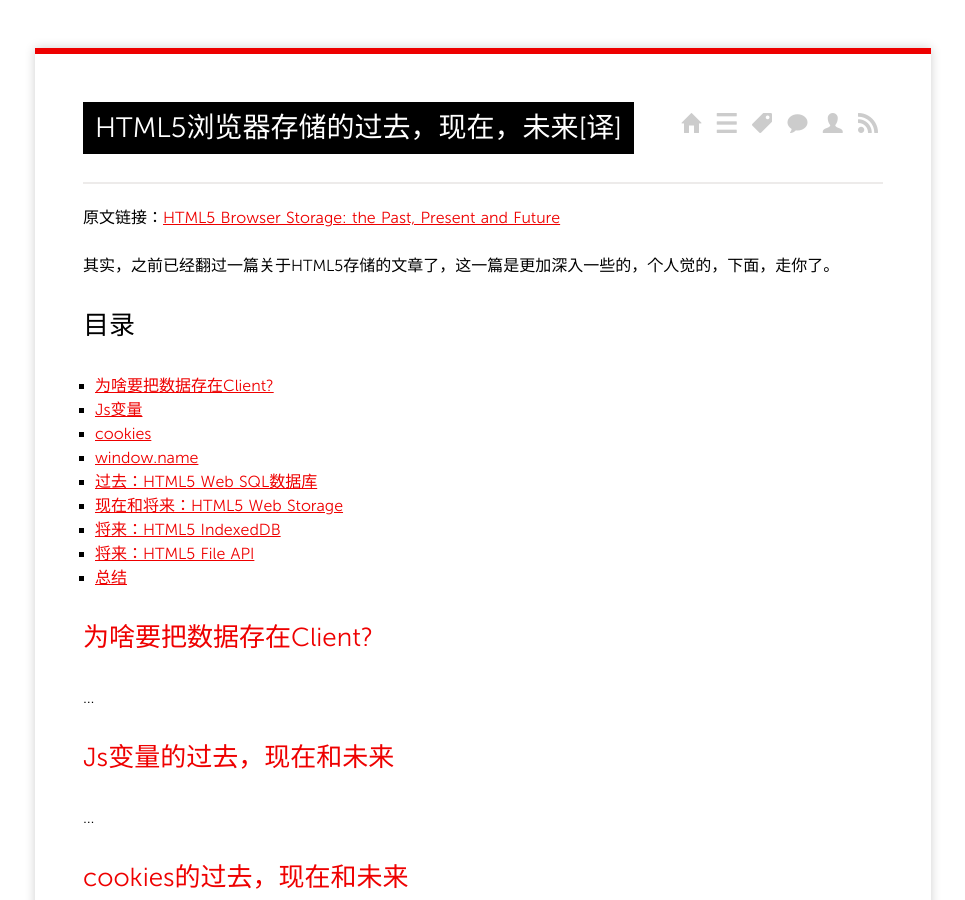
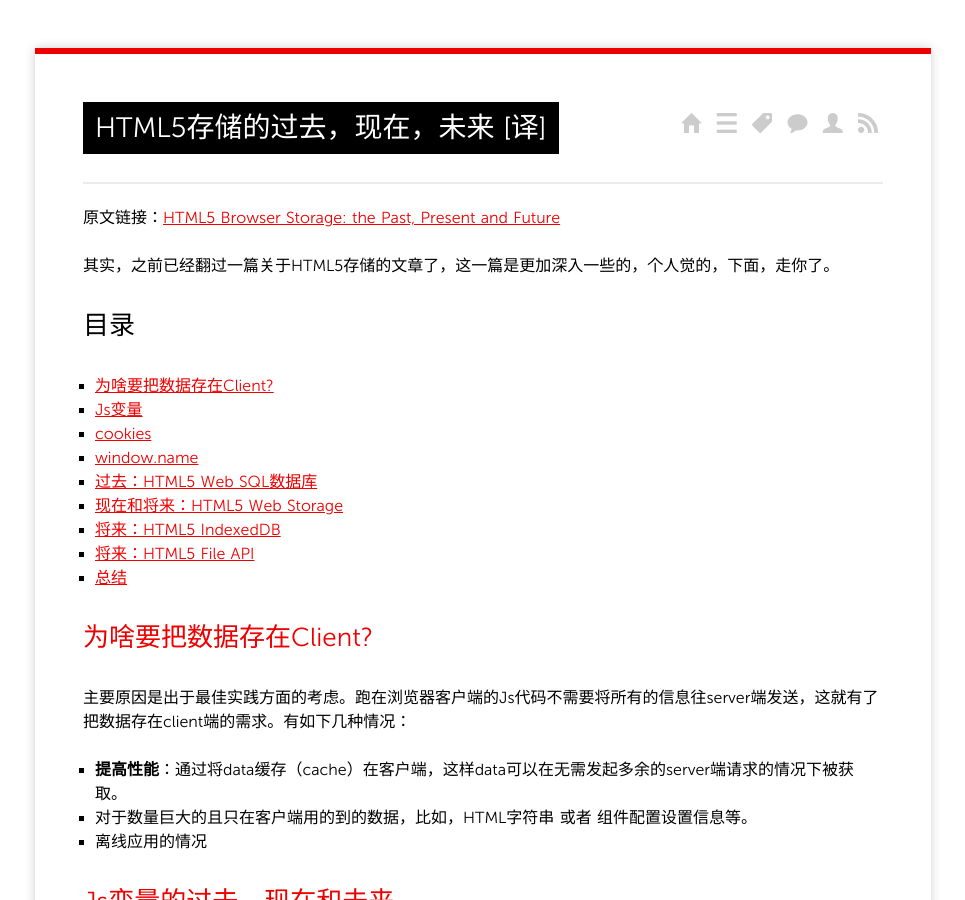
Before and after one commit to grahamle/grahamle.github.com, a Jekyll site: the page built from _posts/2013/2013-10-30-HTML5浏览器存储.md, in a window 1280 px wide and 900 px high. Shown: the whole window, without its empty margins (157-1122 px from the left). Built offline with Jekyll 4.4.1, drawn with Linux system fonts in a browser that asks for light colours; Markdown is read by kramdown in place of the engine named in the settings; comment, search, counter and statistics services are not loaded; some of the changed text lies outside the part shown.

Commit message:
HTML5存储的前世今生：为啥要有本地存储

```diff
--- a/_posts/2013/2013-10-30-HTML5浏览器存储.md
+++ b/_posts/2013/2013-10-30-HTML5浏览器存储.md
@@ -24,7 +24,11 @@ tag:
 - [总结](#p9)
 
 ## <a name="p1">为啥要把数据存在Client?</a>
-...
+主要原因是出于最佳实践方面的考虑。跑在浏览器客户端的Js代码不需要将所有的信息往server端发送，这就有了把数据存在client端的需求。有如下几种情况：
+
+- **提高性能**：通过将data缓存（cache）在客户端，这样data可以在无需发起多余的server端请求的情况下被获取。
+- 对于数量巨大的且只在客户端用的到的数据，比如，`HTML字符串` 或者 `组件配置设置信息`等。
+- 离线应用的情况
 
 ## <a name="p2">Js变量的过去，现在和未来</a>
 ...
```
Also changed, not shown: other parts of _posts/2013/2013-10-30-HTML5浏览器存储.md (+2 -2 lines), _posts/2013/2013-09-24-深入HTML5之存储篇.md (+1 -1 lines).
